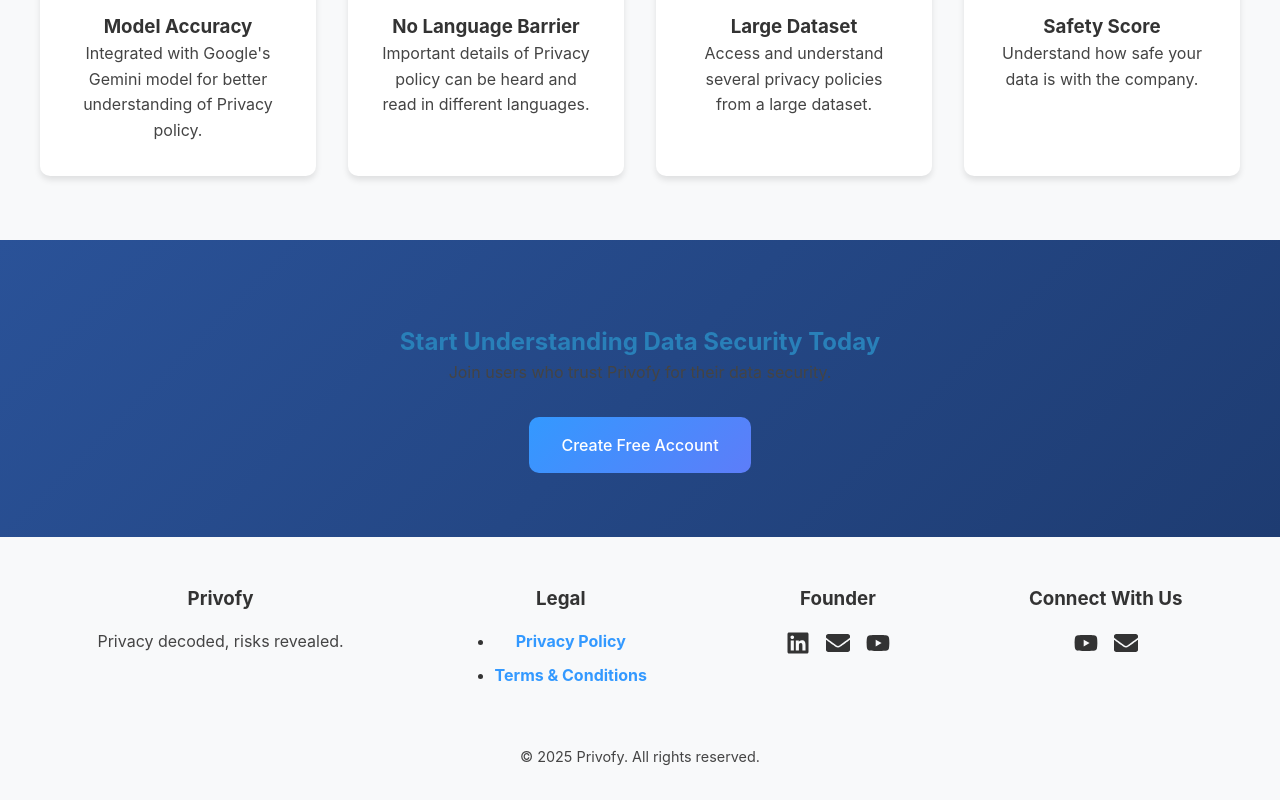
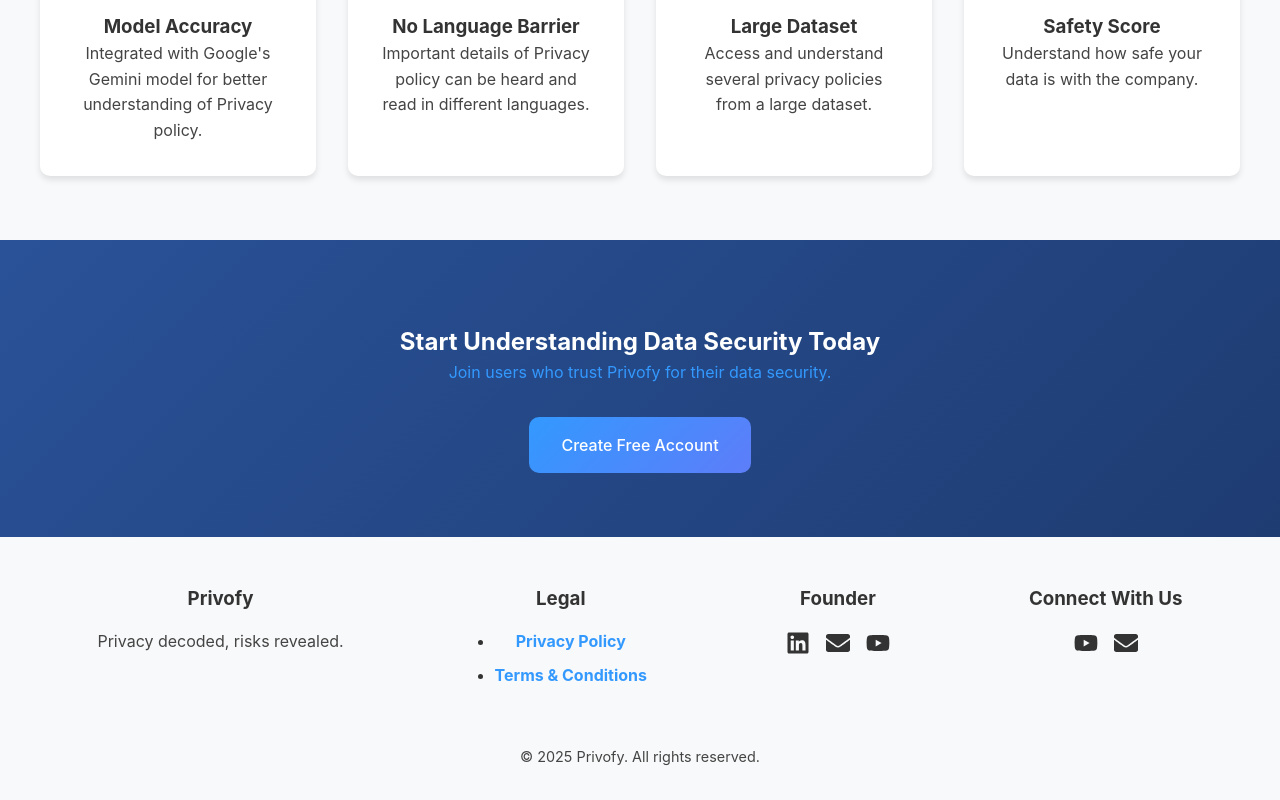
Before and after one commit to ShivanshCoding36/Privofy, a React (Create React App) app: page / in a window 1280 px wide. Shown: the part 1690-2490 px from the top of the page. Built offline with nearby package versions, Linux system fonts and the light colour scheme; no server answers.

Commit message:
Update Home.css

```diff
--- a/src/styles/Home.css
+++ b/src/styles/Home.css
@@ -231,3 +231,10 @@
   margin: 1rem auto;
   max-width: 400px;
 }
+.cta-section h2{
+  color: #ffffff;
+}
+
+.cta-section p{
+      color: #3399ff;
+}
```
